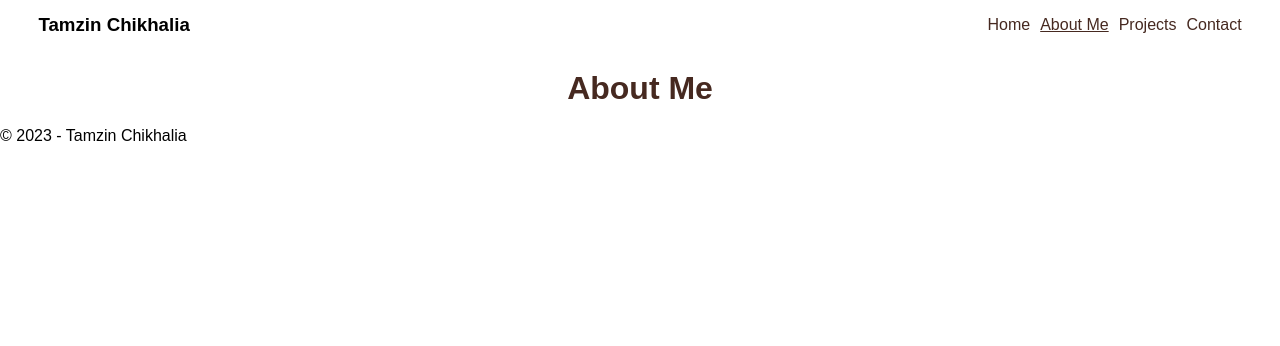
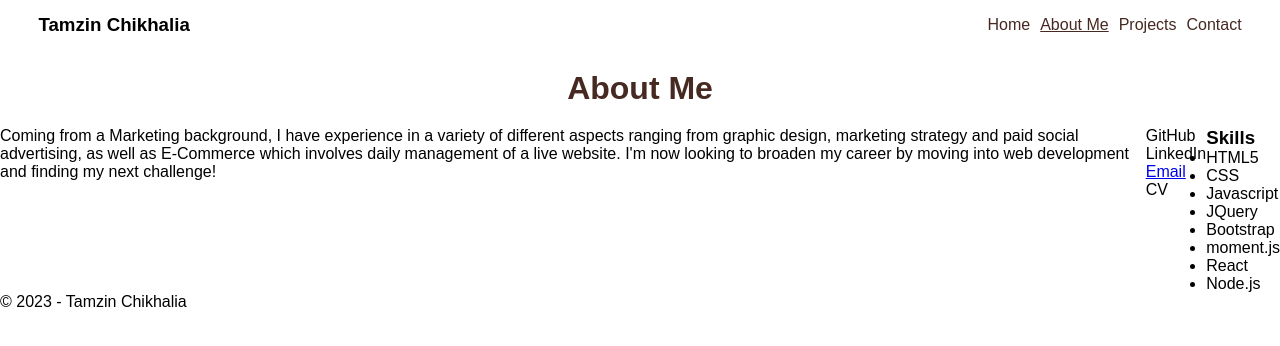
Before and after one commit to TamzinC/react-portfolio, a React (Create React App) app: page /gallery in a window 1280 px wide. Shown: the top 346 px of the page. Built offline with nearby package versions, Linux system fonts and the light colour scheme.

Commit message:
adding some basic info and layout to the about me page:

```diff
--- a/src/pages/Gallery.js
+++ b/src/pages/Gallery.js
@@ -1,10 +1,45 @@
 
 
 function Gallery(props) {
+  const styles = {
+    about: {
+      display: 'flex',
+      justifyContent: 'space-between'
+    },
+    contact: {
+      display: 'flex',
+      flexDirection: 'column',
+    }
+  }
 
     return (
       <main>
         <h1>About Me</h1>
+
+        <div style={styles.about}>
+          <p>Coming from a Marketing background, I have experience in a variety of different aspects ranging from graphic design, marketing strategy and paid social advertising, as well as E-Commerce which involves daily management of a live website. I'm now looking to broaden my career by moving into web development and finding my next challenge!</p>
+
+          <aside style={styles.contact}>
+            <a>GitHub</a>
+            <a>LinkedIn</a>
+            <a href="mailto:tamzin.chikhalia@gmail.com">Email</a>
+            <a>CV</a>
+          </aside>
+
+          <section>
+            <ul>
+              <h3>Skills</h3>
+              <li>HTML5</li>
+              <li>CSS</li>
+              <li>Javascript</li>
+              <li>JQuery</li>
+              <li>Bootstrap</li>
+              <li>moment.js</li>
+              <li>React</li>
+              <li>Node.js</li>
+            </ul>
+          </section>
+        </div>
 
       </main>
     )
```
